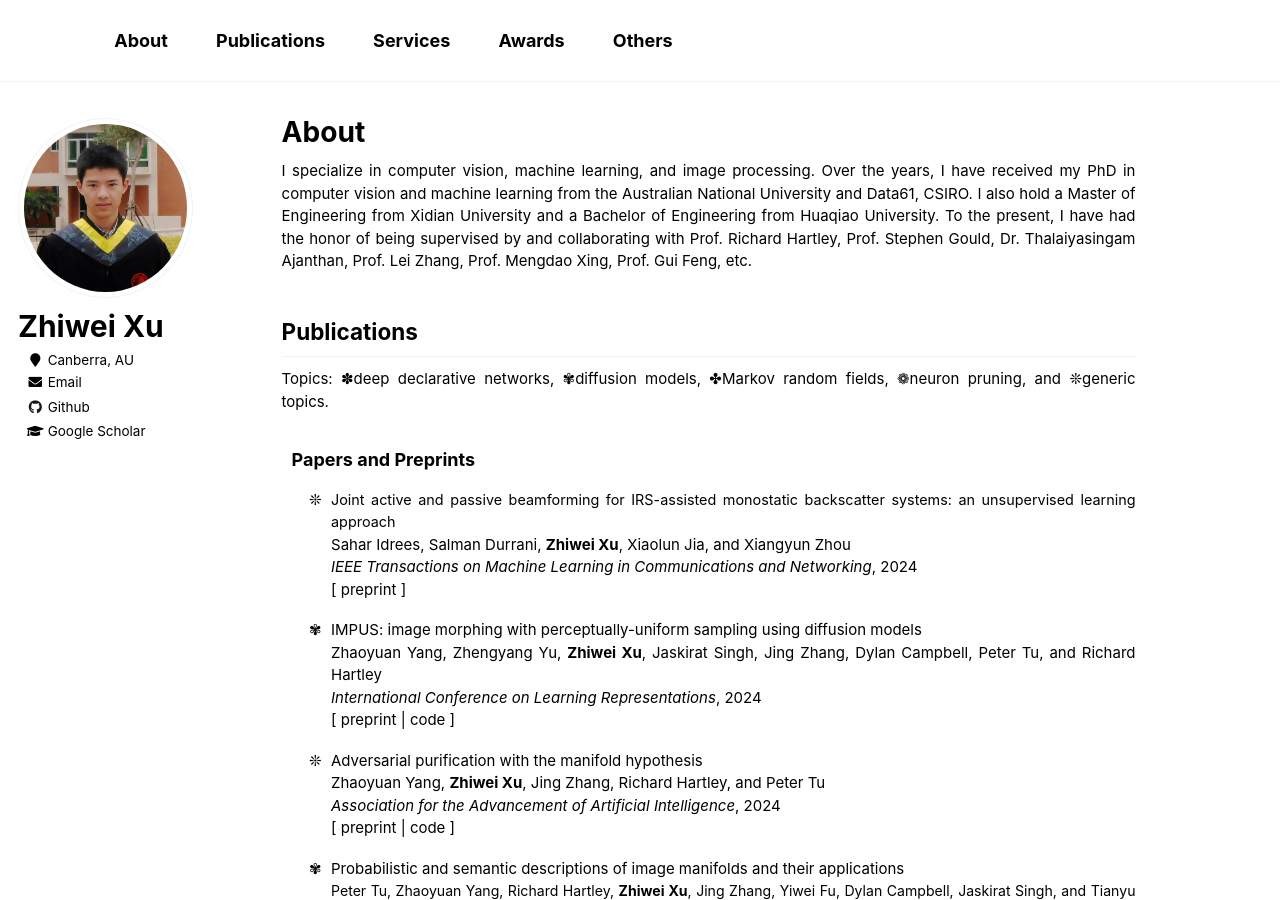
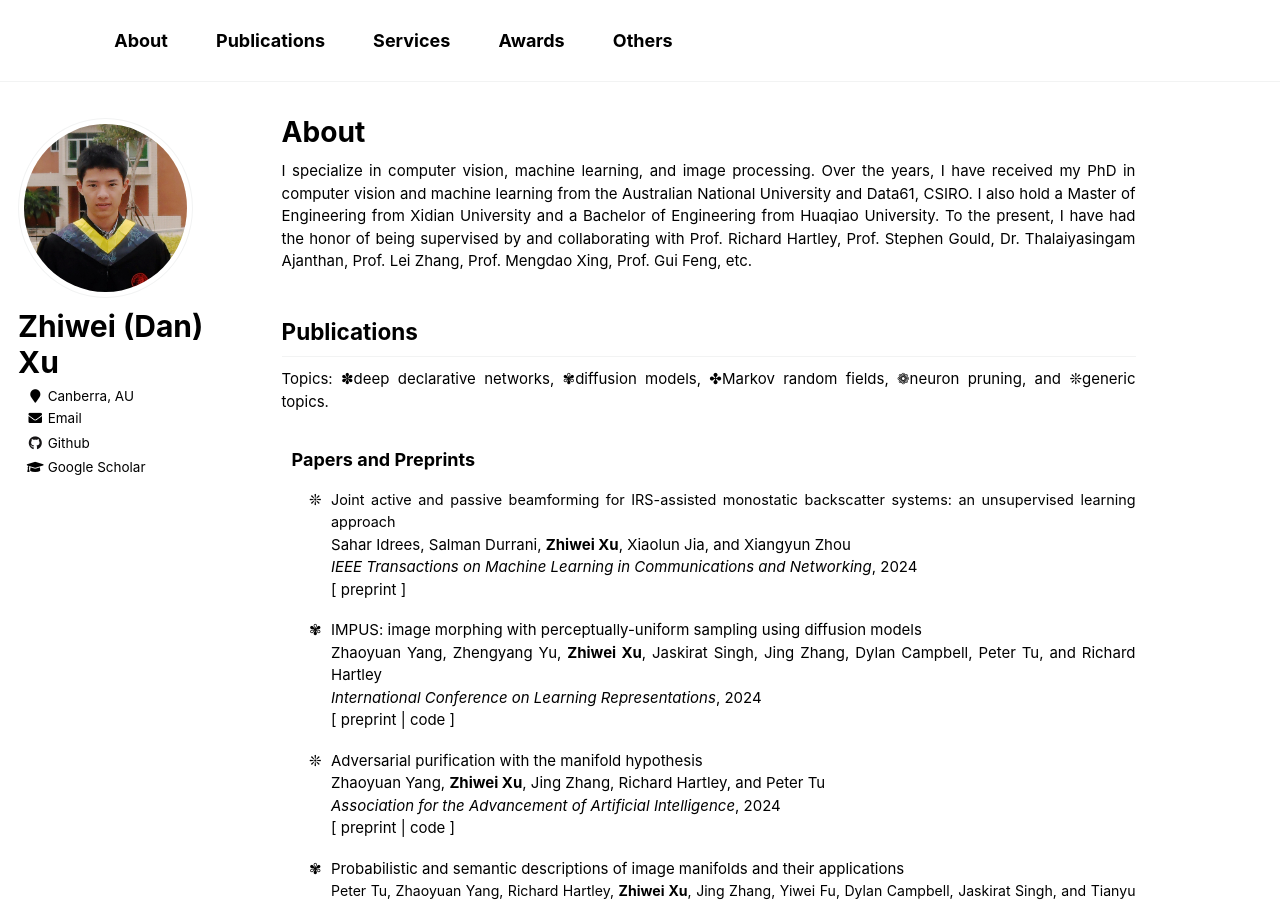
Before and after one commit to zwxu064/zwxu064.github.io, a Jekyll site: the page built from _pages/about.html, in a window 1280 px wide and 900 px high. Built offline with Jekyll 4.4.1, drawn with Linux system fonts in a browser that asks for light colours.

Commit message:
Update _config.yml

```diff
--- a/_config.yml
+++ b/_config.yml
@@ -80,7 +80,7 @@ analytics:
 
 # Site Author
 author:
-  name             : "Zhiwei Xu"
+  name             : "Zhiwei (Dan) Xu"
   avatar           : "../images/zhiwei.png"
   bio              : " "
   location         : Canberra, AU
```
